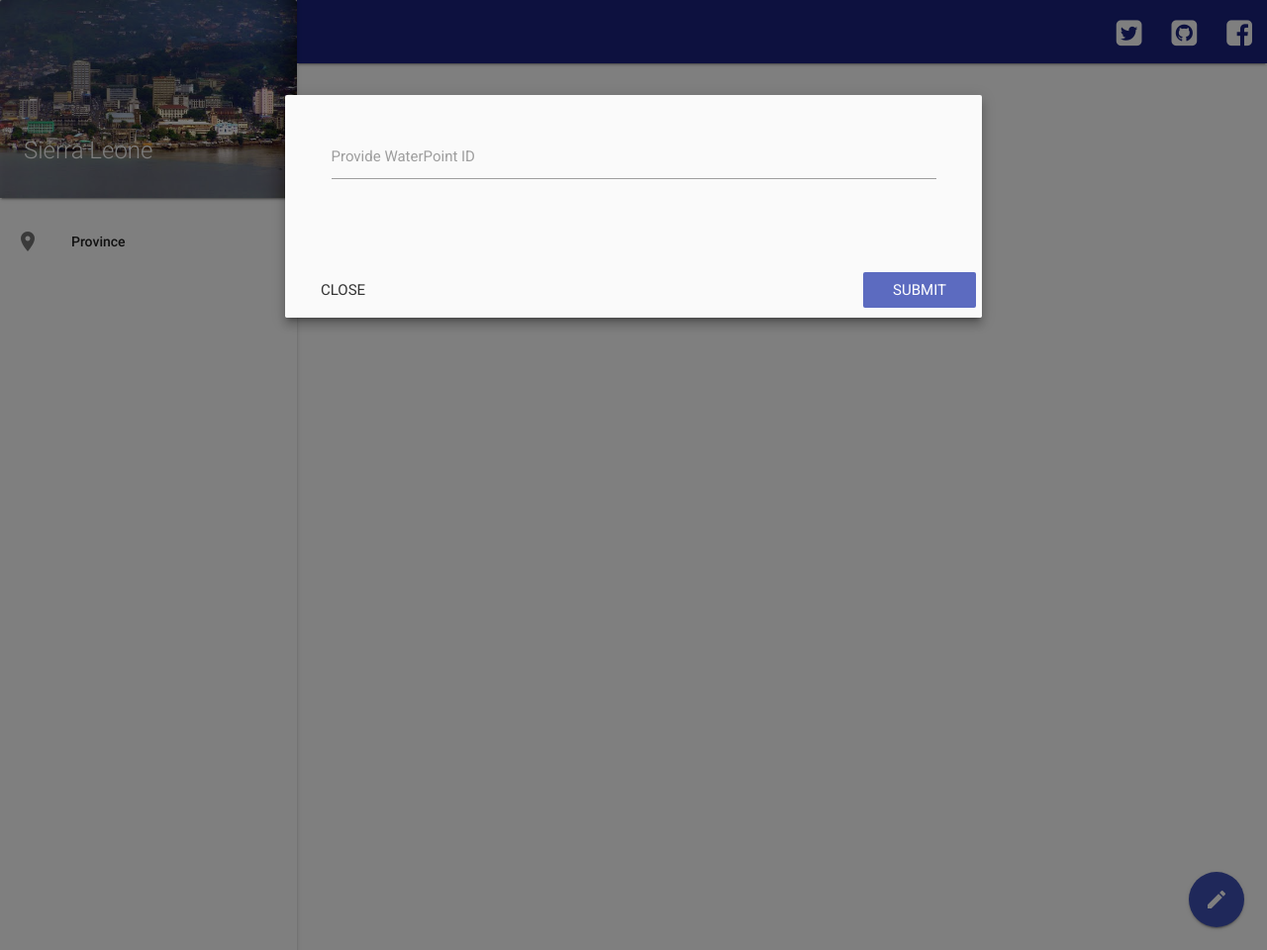
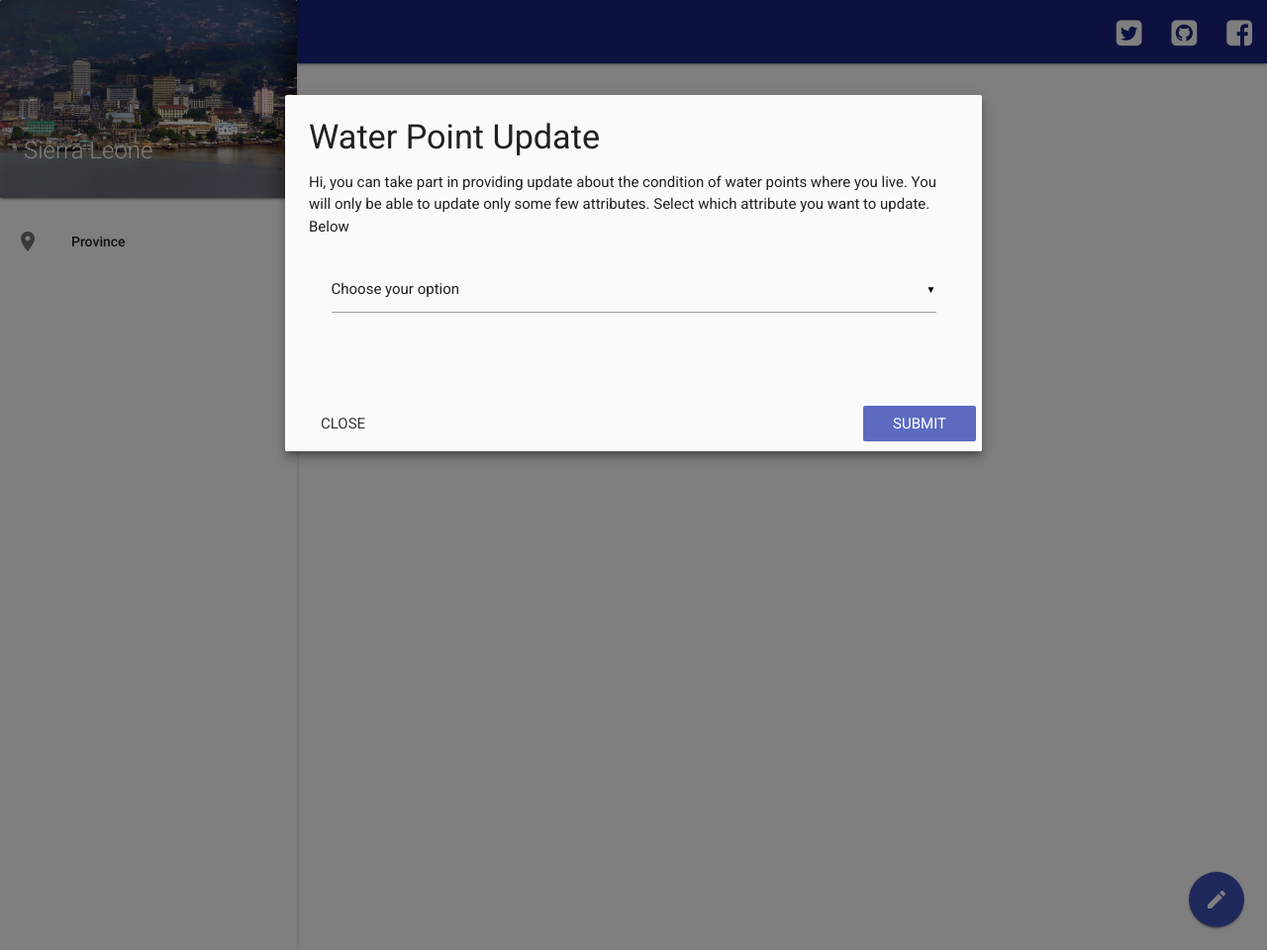
Before and after one commit to Code4SierraLeone/MWash, a CodeIgniter app: page /MWash/index.php/explore in a window 1280 px wide, after a click on "mode_edit". Shown: the whole page at 99% size. Run offline with CodeIgniter, Linux system fonts and the light colour scheme; some libraries are stand-ins or nearby versions.

Commit message:
user can update data on via google fusion api

```diff
--- a/application/config/routes.php
+++ b/application/config/routes.php
@@ -53,6 +53,7 @@ defined('BASEPATH') OR exit('No direct script access allowed');
 $route['default_controller'] = 'home';
 $route['explore'] = 'explore';
 $route['admin'] = 'admin';
-$route['google_fusion/(:num)'] = 'google_fusion/get_data/$1';
+$route['google_fusion/get/(:num)'] = 'google_fusion/get_data/$1';
+$route['google_fusion/update/(:any)/(:num)/(:any)'] = 'google_fusion/update_row/$1/$2/$3';
 $route['404_override'] = '';
 $route['translate_uri_dashes'] = FALSE;
--- a/application/views/explore.php
+++ b/application/views/explore.php
@@ -162,22 +162,46 @@ defined('BASEPATH') OR exit('No direct script access allowed');
 <!-- Modal Structure -->
 <div id="modal1" class="modal">
     <div class="modal-content">
+        <h4>Water Point Update</h4>
+        <p id="init_msg">Hi, you can take part in providing update about the condition of water points where you live. You will only be able to update only some few attributes. Select which attribute you want to update. Below</p>
         <div class="row">
             <form id="update-form" class="col s12">
                 <div class="row">
+                    <div class="input-field col s12">
+                        <select id="wpu" name="wpu">
+                            <option value="" disabled selected>Choose your option</option>
+                            <option value="wsm">Water Source Mechanic</option>
+                            <option value="mngr">Manager</option>
+                            <option value="chw">Chlorinated Water</option>
+                            <option value="wsq">Water Source Quality</option>
+                        </select>
+                    </div>
+                </div>
+                <div class="row" style="display: none;">
                     <div class="input-field col s12">
                         <input name="wp_id" id="wp_id" type="text" class="validate">
                         <label for="text">Provide WaterPoint ID</label>
                     </div>
                 </div>
-
+                <div class="row" style="display: none;">
+                    <div class="input-field col s12">
+                        <input name="wsm_update" id="wsm_update" type="text" class="validate">
+                        <label for="text">Is the water source mechanic available?</label>
+                    </div>
+                </div>
+<!--                <div class="row" style="display: none;">-->
+<!--                    <div class="input-field col s12">-->
+<!--                        <input name="wp_id" id="wp_id" type="text" class="validate">-->
+<!--                        <label for="text">Provide WaterPoint ID</label>-->
+<!--                    </div>-->
+<!--                </div>-->
             </form>
         </div>
 
     </div>
     <div class="modal-footer">
         <a href="#!" class=" modal-action modal-close waves-effect waves-green btn-flat left">Close</a>
-        <a style="color: #ffffff !important;" class="waves-effect indigo lighten-1 waves-green btn-flat" id="submit-wp-id">Submit</a>
+        <a style="color: #ffffff !important;" class="waves-effect indigo lighten-1 waves-green btn-flat" id="submit-wpu">Submit</a>
     </div>
 </div>
 
@@ -186,6 +210,9 @@ defined('BASEPATH') OR exit('No direct script access allowed');
         <i class="large material-icons">mode_edit</i>
     </a>
 </div>
+
+<div class="rowid hidden"></div>
+<div class="wp_column_name hidden"></div>
 
 <script src="https://code.jquery.com/jquery-2.1.4.min.js"></script>
 <script>if (!window.jQuery) { document.write('<script src="<?php echo base_url(); ?>assets/js/jquery-2.1.4.min.js"><\/script>'); }
--- a/assets/css/explore-custom.css
+++ b/assets/css/explore-custom.css
@@ -13,3 +13,7 @@ header, main, footer {
         padding-left: 300px;
     }
 }
+
+.hidden {
+    display: none;
+}
--- a/assets/js/custom.js
+++ b/assets/js/custom.js
@@ -1,4 +1,6 @@
 $(function(){
+
+    $('select').material_select();
 
     var site_url = $('body').attr('site-url');
 
@@ -32,20 +34,26 @@ $(function(){
         $('#wst').addClass('active indigo lighten-1');
     }
 
-    $("#submit-wp-id").on('click', function () {
+    $(document).on('click', '#submit-wpu', function () {
 
-        console.log('em')
+        $('#submit-wpu').attr('id', 'submit-wp-id');
 
-        //var data = $("#login-form").serialize();
+        $("#wp_id").parent().parent().show();
+        $("#wpu").parent().parent().hide();
+
+    });
+
+    $(document).on('click', '#submit-wp-id', function () {
 
         var wpid = $("#wp_id").val();
+        var wp = $("#wpu").val();
 
-        if (wpid.length > 0) {
+        if (wpid.length > 0 && wp.length != null) {
 
             $.ajax({
 
                 type: 'GET',
-                url: site_url + 'index.php/google_fusion/'+wpid,
+                url: site_url + 'index.php/google_fusion/get/'+wpid,
                 dataType: 'json',
                 beforeSend: function () {
 
@@ -64,7 +72,25 @@ $(function(){
                         'background-image':'',
                         'background-position':'',
                         'background-repeat':''});
-                    console.log(data[0].age);
+                    console.log(data);
+                    //console.log(data[0].age);
+                    console.log(wp);
+
+                    $('#submit-wp-id').attr('id', 'submit-wp-update');
+                    $('#submit-wp-update').html('Update');
+                    $('.rowid').html(data[0].rowid);
+
+                    $("#wp_id").parent().parent().hide();
+                    $("#wsm_update").parent().parent().show();
+
+                    if(wp == 'wsm'){
+                        $('.wp_column_name').html('mechanic');
+                        if(data[0].mechanic == 'No' || data[0].mechanic == null){
+                            $('#init_msg').empty().append('The water point currently does not have a Mechanic. If you wish to update type the word Yes then click the update button');
+                        }else if(data[0].mechanic == 'Yes'){
+                            $('#init_msg').empty().append('The water point currently has a Mechanic. If you wish to update type the word No then click the update button');
+                        }
+                    }
 
                 }
             });
@@ -76,4 +102,50 @@ $(function(){
         }
 
     });
+
+    $(document).on('click', '#submit-wp-update', function () {
+
+        var wsm_update = $('#wsm_update').val();
+        //console.log(wsm_update);
+        var rowid = $('.rowid').text();
+        //console.log(rowid);
+        var colnm = $('.wp_column_name').text();
+        //console.log(colnm);
+
+        $.ajax({
+
+            type: 'GET',
+            url: site_url + 'index.php/google_fusion/update/'+colnm+'/'+rowid+'/'+wsm_update,
+            dataType: 'json',
+            beforeSend: function () {
+
+                $('div.modal-content div.row').css({'opacity':'0'});
+                $('.modal-content').css({
+                    'background-color':'rgba(0, 0, 0, 0.37)',
+                    'background-image':'url('+site_url+'/assets/img/loader.gif',
+                    'background-position':'center',
+                    'background-repeat':'no-repeat'});
+            },
+            success: function (data) {
+                $('div.modal-content div.row').css({'opacity':''});
+                $('.modal-content').css({
+                    'background-color':'',
+                    'background-image':'',
+                    'background-position':'',
+                    'background-repeat':''});
+
+                if(data[0].affected_rows == '1'){
+                    $("#submit-wp-update").remove();
+                    $("#wsm_update").parent().parent().hide();
+                    $('#init_msg').empty();
+                    $('div.modal-content h4').css('text-align','center');
+                    $('div.modal-content h4').html('Thank You For Your Contribution');
+                    window.location.href = site_url+'index.php/explore';
+                }
+                console.log(data);
+            }
+
+        });
+
+    });
 });
```
Also changed, not shown: application/controllers/Google_Fusion.php (+41 -1 lines).
